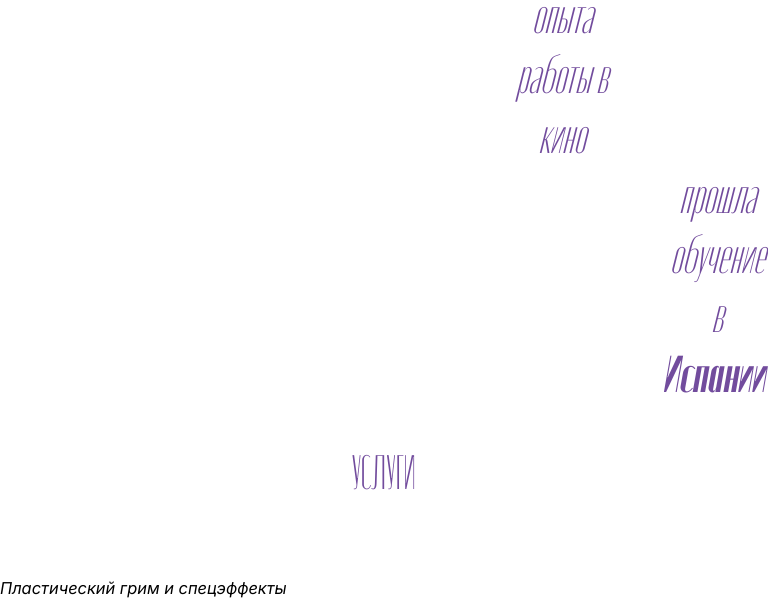
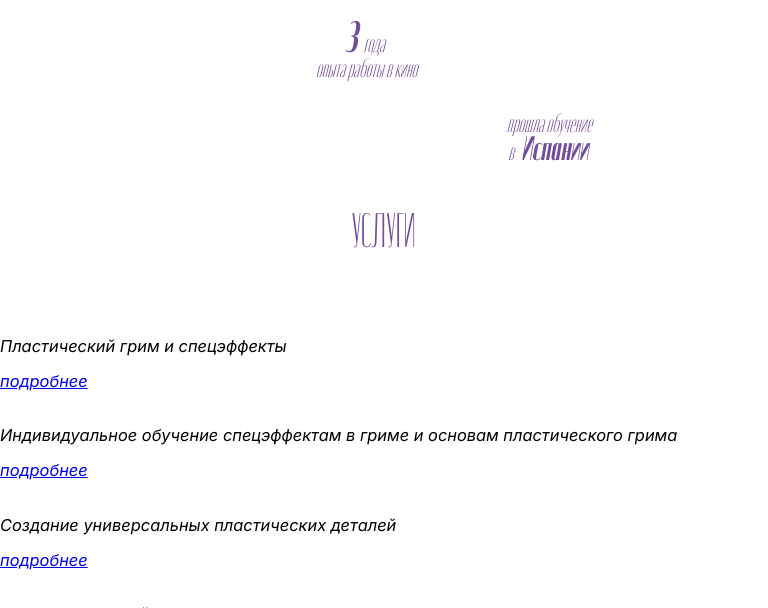
Before and after one commit to nika-siren/website-for-professional-makeup-artist, a website: page index.html in a window 768 px wide. Shown: the part 836-1444 px from the top of the page. Drawn offline with Linux system fonts and the light colour scheme.

Commit message:
feat(custom): add an adaptive version for about me screen extensions 768px-1024px

```diff
--- a/src/scss/_about.scss
+++ b/src/scss/_about.scss
@@ -1,7 +1,7 @@
 .about__text--main {
     display: grid;
     justify-items: center;
-    align-items: start;
+    // align-items: start;
     grid-template-columns: 1fr 1fr;
     gap: 0;
 }
@@ -99,3 +99,49 @@
         font-size: clamp(2.188rem, -0.12rem + 3.606vw, 3.125rem);
     }
 }
+
+@media (min-width: 768px) and (max-width: 1024px) {
+    .about__text--main {
+        grid-template-columns: 1fr;
+        justify-items: center;
+        align-items: center;
+        gap: 50px;
+        margin: 0 60px;
+    }
+
+    .about__text {
+        /*7-10*/
+        gap: clamp(0.438rem, -0.125rem + 1.172vw, 0.625rem);
+        /*415-485*/
+        max-width: clamp(25.938rem, 12.813rem + 27.344vw, 30.313rem);
+        padding-top: 0;
+        padding-right: 0;
+        align-items: center;
+        text-align: center;
+    }
+
+    .about__experience {
+        /*30-50*/
+        gap: clamp(1.875rem, -1.875rem + 7.813vw, 3.125rem);
+        /*25-30*/
+        font-size: clamp(1.563rem, 0.625rem + 1.953vw, 1.875rem);
+        padding-top: 0;
+        padding-right: 35px;
+    }
+
+    .about__experience--text {
+        /*25-31*/
+        line-height: clamp(1.563rem, 0.438rem + 2.344vw, 1.938rem);
+    }
+
+    .about__experience--bold {
+        /*44-54*/
+        font-size: clamp(2.75rem, 0.875rem + 3.906vw, 3.375rem);
+    }
+
+    .about__experience--bold-2 {
+        padding-left: 7px;
+        /*34-38*/
+        font-size: clamp(2.125rem, 1.375rem + 1.563vw, 2.375rem);
+    }
+}
```
Also changed, not shown: src/css/main.css, 1 other file.
